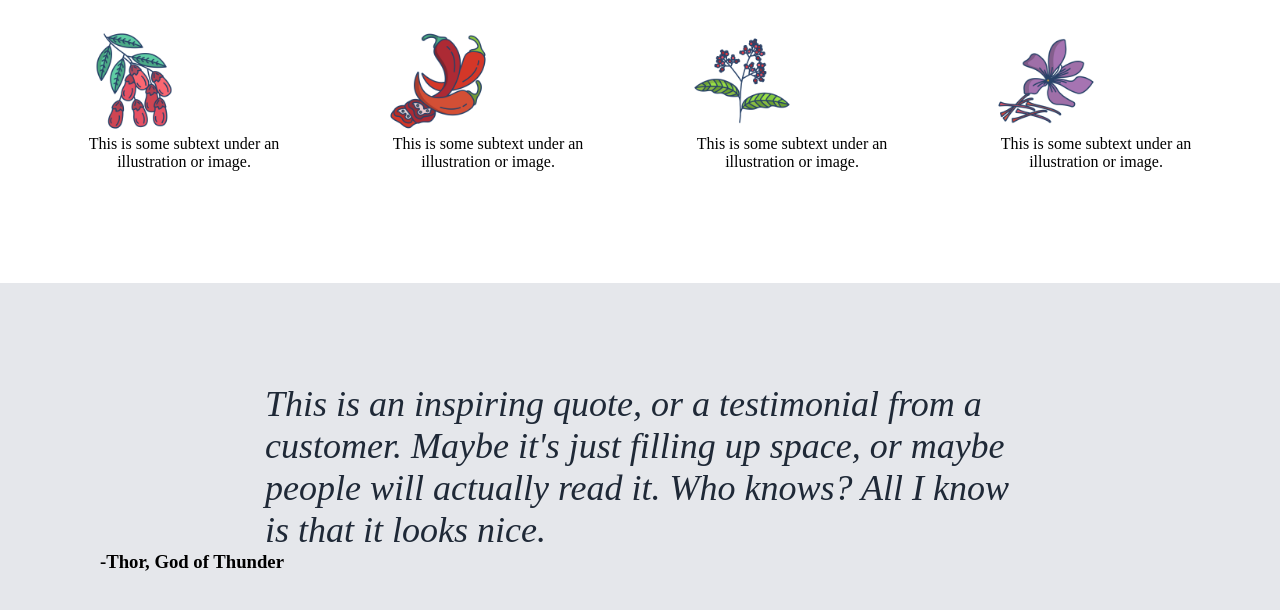
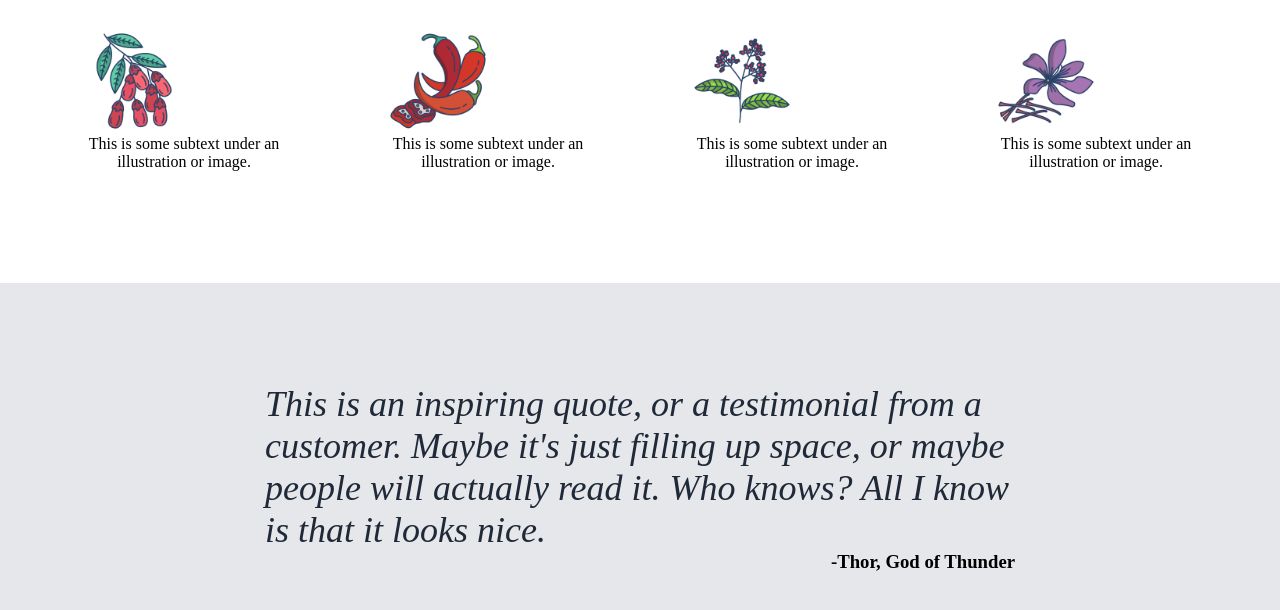
Before and after one commit to Wilson-Omondi/Landing-Page, a plain HTML site: page index.html in a window 1280 px wide. Shown: the part 480-1090 px from the top of the page. Drawn offline with Linux system fonts and the light colour scheme.

Commit message:
Adjusting the styling of the quote section

```diff
--- a/style.css
+++ b/style.css
@@ -137,3 +137,10 @@ img{
   color: #1F2937;
   font-style: italic;
 }
+
+.quote h3 {
+  display: flex;
+  flex-direction: row-reverse;
+  max-width: 750px;
+  margin: auto;
+}
```
